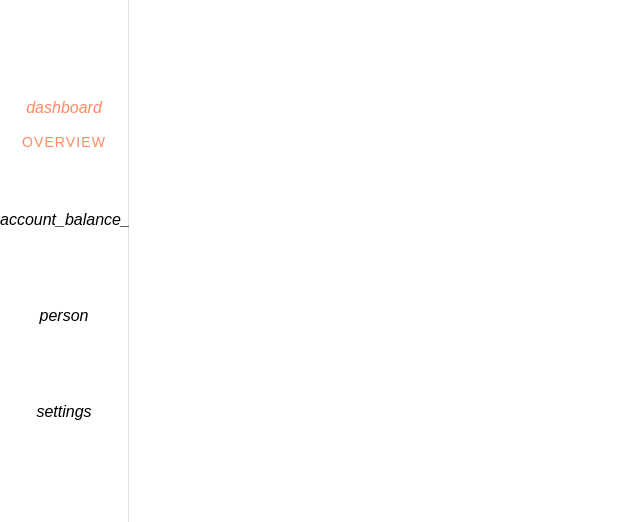
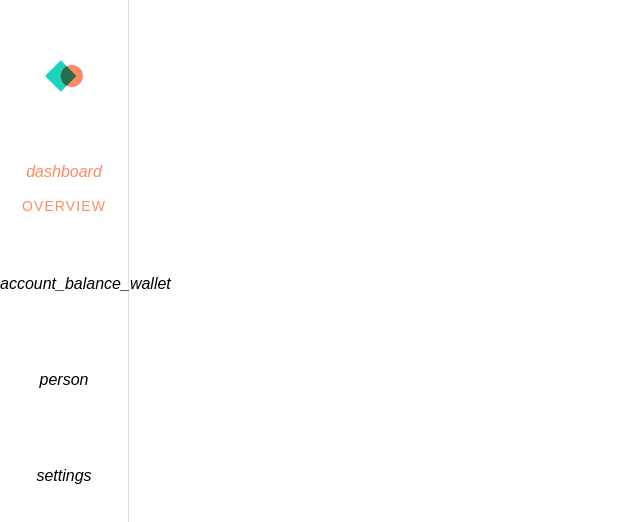
Before and after one commit to interledgerjs/rafiki.money, a Next.js app in the folder packages/frontend/: page /overview in a window 1280 px wide. Shown: the part 132-654 px from the top of the page, without its empty margins (0-640 px from the left). Built offline with nearby package versions, Linux system fonts and the light colour scheme; what tailwindcss-dark-mode, tailwindcss-elevation would draw is missing.

Commit message:
Components update
- Fixed navigation bar to be fixed
- Added adjustable content box for padding content
- Added logo

```diff
--- /dev/null
+++ b/packages/frontend/components/content.tsx
@@ -0,0 +1,17 @@
+import * as React from 'react'
+
+type props = {
+  navigation?: boolean
+}
+
+const Content: React.FC<props> = (props) => {
+  let className = 'flex-1 p-10 h-screen'
+  if (props.navigation) className += ' ml-32'
+  return (
+    <div className={className}>
+      {props.children}
+    </div>
+  )
+}
+
+export default Content
--- /dev/null
+++ b/packages/frontend/components/logo.tsx
@@ -0,0 +1,23 @@
+import * as React from 'react'
+
+type props = {
+  height: number
+  mono?: boolean // TODO: implement black/white version.
+}
+
+const Logo: React.FC<props> = (props) => {
+  return (
+    <div className="logo">
+      <svg width={props.height} height={props.height} viewBox="0 0 1080 1080" fill="none" xmlns="http://www.w3.org/2000/svg">
+        <g>
+          <rect x="284" y="540.132" width="300" height="300" transform="rotate(-45 284 540.132)"/>
+        </g>
+        <g>
+          <circle cx="646.132" cy="540.132" r="150"/>
+        </g>
+      </svg>
+    </div>
+  )
+}
+
+export default Logo
--- a/packages/frontend/components/navigation.tsx
+++ b/packages/frontend/components/navigation.tsx
@@ -1,5 +1,6 @@
 import * as React from 'react'
 import { useState } from 'react'
+import Logo from './logo'
 
 type props = {
   active: string
@@ -31,8 +32,12 @@ const Navigation: React.FC<props> = (props) => {
     },
   ]
   return (
-    <div className="flex ">
+    <div>
+      <div className="flex left-0 top-0 h-full w-32 fixed">
         <div className="cursor-pointer flex flex-wrap content-center text-center justify-center left-0 top-0 w-32 bg-surface h-full">
+          <div className="flex flex-wrap w-full h-32 content-center text-center justify-center">
+            <Logo height={80}/>
+          </div>
           {navItems.map(element => {
             return(<div onClick={() => { window.location.href = element.name}} key={element.name} className={`flex flex-wrap w-full h-24 content-center text-center justify-center hover:bg-primary-100 text-${props.active === element.name ? 'primary' : 'on-surface'} hover:text-surface`}>
               <i className={`material-icons w-full`}>{element.icon}</i>
@@ -42,6 +47,7 @@ const Navigation: React.FC<props> = (props) => {
         </div>
         <div className="border-r border-on-surface opacity-12 top-0 h-full"/>
       </div>
+    </div>
   )
 }
 
--- a/packages/frontend/styles/main.css
+++ b/packages/frontend/styles/main.css
@@ -18,6 +18,7 @@
   --color-green: #2FAE60;
   --color-blue: #2F80ED;
   --color-purple: #9B51E0;
+  --logo-blend: multiply;
 }
 
 @media (prefers-color-scheme: dark) {
@@ -50,6 +51,7 @@
     --color-green: #8AE5B1;
     --color-blue: #77ACF3;
     --color-purple: #C193EC;
+    --logo-blend: screen;
   }
 }
 
@@ -137,3 +139,14 @@ html {
   @apply uppercase;
   letter-spacing: 0.09375em;
 }
+
+
+.logo>svg>g>rect{
+  mix-blend-mode: var(--logo-blend);
+  fill: var(--color-secondary);
+}
+
+.logo>svg>g>circle{
+  mix-blend-mode: var(--logo-blend);
+  fill: var(--color-primary);
+}
```
Lines whose indentation alone changed are shown as unchanged.
